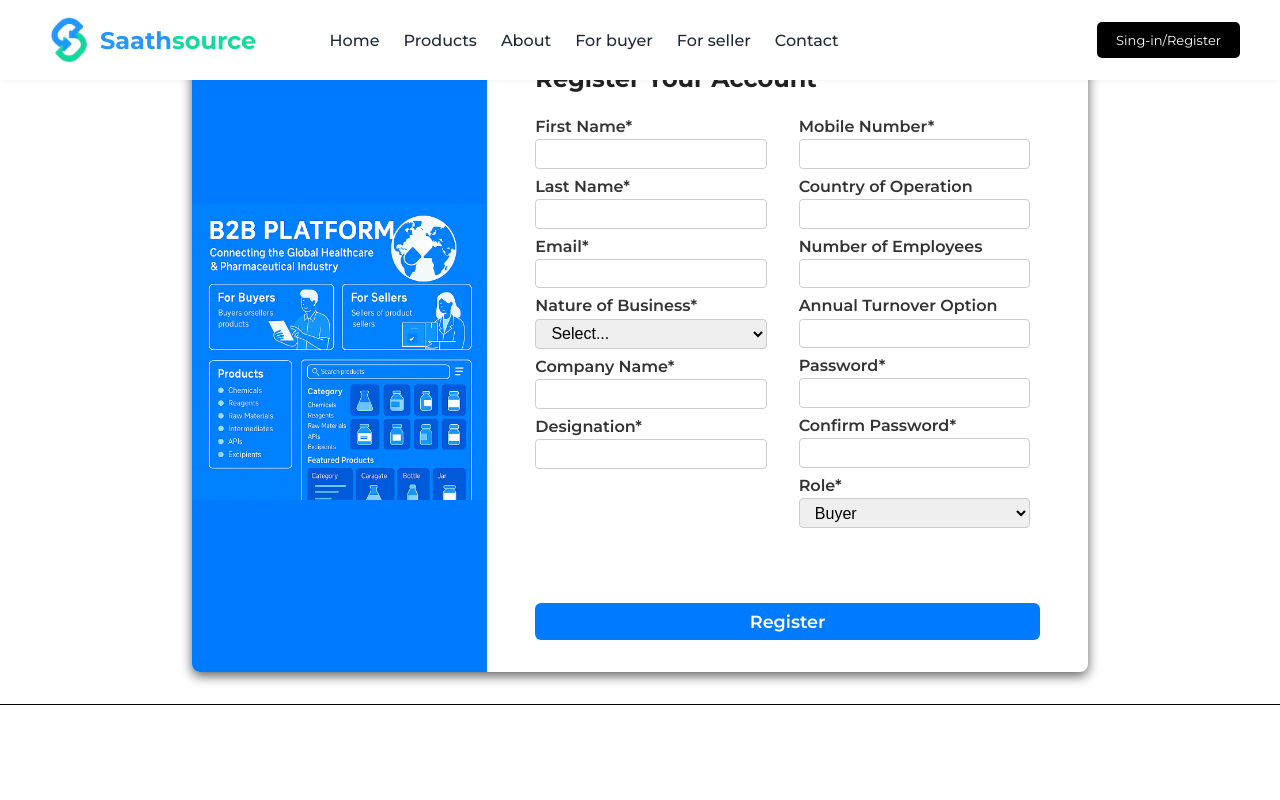
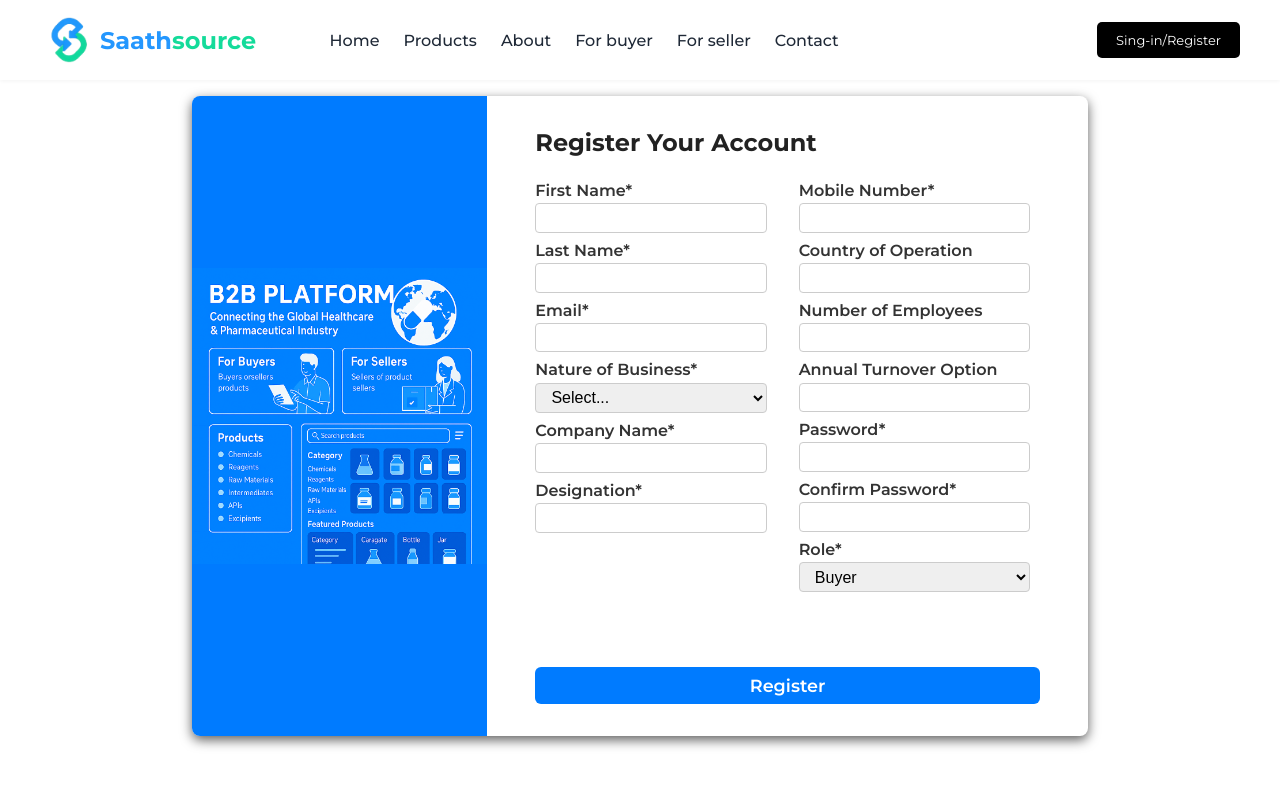
Before and after one commit to Sarbaj/Pharmotsav, a React (Vite) app in the folder frontend/: page /register in a window 1280 px wide. Shown: the top 800 px of the page. Built offline with nearby package versions, Linux system fonts and the light colour scheme.

Commit message:
push buyercss

```diff
--- a/frontend/src/CSS/BuyerRegister.css
+++ b/frontend/src/CSS/BuyerRegister.css
@@ -1,7 +1,7 @@
 .register-wrapper {
   display: flex;
   width: 70vw;
-  margin: 2rem auto;
+  margin: 6rem auto;
   box-shadow: 0 4px 12px rgba(0, 0, 0, 0.632);
   border-radius: 8px;
   overflow: hidden;
```
